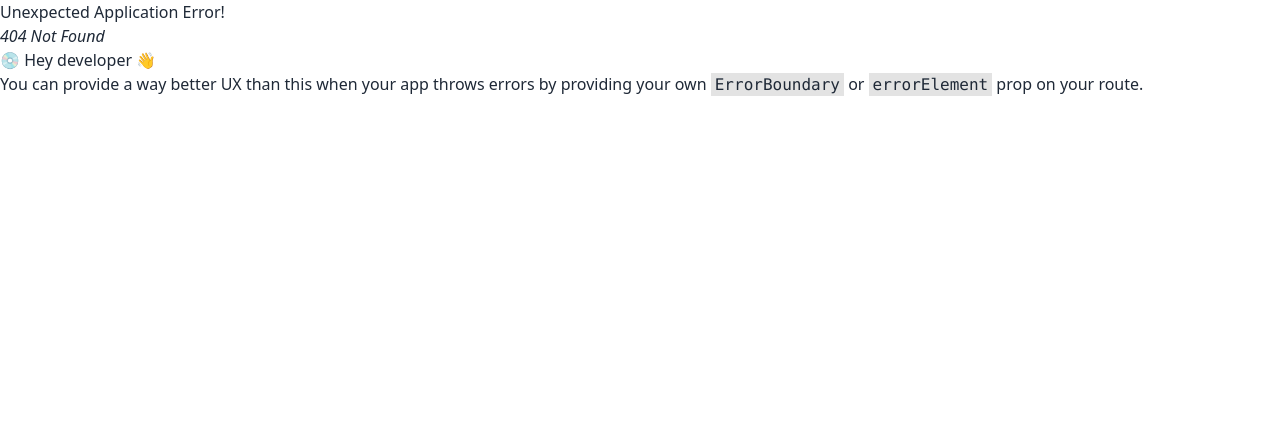
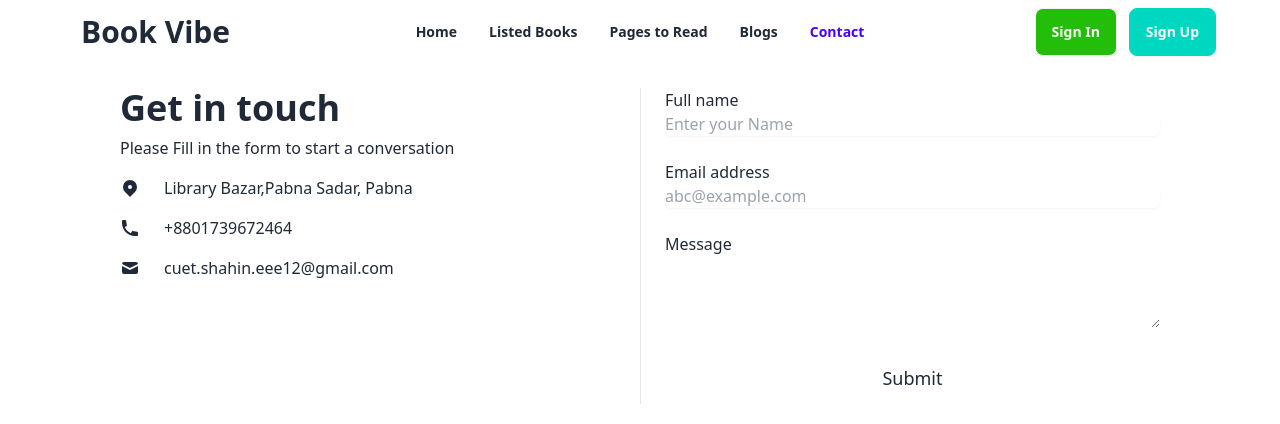
Before and after one commit to shahinalom9343/Book-Store-Project, a React (Vite) app: page /contact in a window 1280 px wide. Before the commit this address had no page. Shown: the top 424 px of the page. Built offline with nearby package versions, Linux system fonts and the light colour scheme.

Commit message:
Added more two pages of blogs,contact pages with dinamatically and also blog page as 404 not found page

```diff
--- a/src/components/Banner/Banner.jsx
+++ b/src/components/Banner/Banner.jsx
@@ -15,7 +15,7 @@
               enlightenment. With each turn of the page, meeting fascinating
               characters, and delving into the depths of human experience.
             </p>
-            <NavLink to="listed_books" className="btn btn-success text-white">
+            <NavLink to="listed_books" className="btn bg-[#23BE0A] text-white">
               View the List
             </NavLink>
           </div>
--- a/src/components/ListedBooks/ReadBooks.jsx
+++ b/src/components/ListedBooks/ReadBooks.jsx
@@ -17,7 +17,7 @@
   } = readBook;
   return (
     <div className="flex flex-col gap-4">
-      <div className="p-10 border-[#13131326] flex gap-10 border-2 border-gray-200 border-opacity-70">
+      <div className="p-10 border-[#13131326] flex lg:flex-row flex-col gap-10 border-2 border-gray-200 border-opacity-70">
         <figure>
           <img src={image} alt="Book" className="rounded-xl h-80 w-80" />
         </figure>
@@ -40,21 +40,21 @@
             <div>Page: {totalPages}</div>
           </div>
           <hr />
-          <div className="flex gap-10">
+          <div className="flex gap-2 lg:gap-10 flex-col lg:flex-row">
             <div className="bg-cyan-100 rounded-lg bg-opacity-65">
-              <button className="btn btn-active btn-ghost text-sky-500">
+              <button className="btn btn-active btn-ghost text-sky-500 w-full">
                 Category:{category}
               </button>
             </div>
             <div className="bg-orange-100 rounded-lg bg-opacity-65">
-              <button className="btn btn-active btn-ghost text-red-500">
+              <button className="btn btn-active btn-ghost text-red-500 w-full">
                 Rating : {rating}
               </button>
             </div>
             <div className="bg-[#23BE0A] rounded-lg">
               <Link
                 to={`/book/${bookId}`}
-                className="btn btn-active btn-ghost  text-white"
+                className="btn btn-active btn-ghost  text-white w-full"
               >
                 View Details
               </Link>
--- a/src/components/Navbar/Navbar.jsx
+++ b/src/components/Navbar/Navbar.jsx
@@ -3,7 +3,7 @@
 const Navbar = () => {
   return (
     <div className="mb-4">
-      <div className="navbar shadow-xl z-10">
+      <div className="navbar shadow-3xl z-10">
         <div className="navbar-start">
           <div className="dropdown">
             <div tabIndex={0} role="button" className="btn btn-ghost lg:hidden">
@@ -35,6 +35,12 @@
               <li>
                 <a>Pages to Reload</a>
               </li>
+              <li>
+                <a>Blogs</a>
+              </li>
+              <li>
+                <a>Contacts</a>
+              </li>
             </ul>
           </div>
           <a className="btn btn-ghost text-xl lg:text-3xl">Book Vibe</a>
@@ -65,10 +71,26 @@
             >
               Pages to Read
             </NavLink>
+            <NavLink
+              to="/blogs"
+              className={({ isActive }) =>
+                isActive ? "text-primary font-bold" : "font-bold"
+              }
+            >
+              Blogs
+            </NavLink>
+            <NavLink
+              to="/contact"
+              className={({ isActive }) =>
+                isActive ? "text-primary font-bold " : "font-bold"
+              }
+            >
+              Contact
+            </NavLink>
           </ul>
         </div>
         <div className="navbar-end flex gap-3">
-          <a className="btn btn-success text-white">Sign In</a>
+          <a className="btn bg-[#23BE0A] text-white">Sign In</a>
           <a className="btn btn-accent text-white">Sign Up</a>
         </div>
       </div>
--- /dev/null
+++ b/src/components/blogs/Blogs.jsx
@@ -0,0 +1,29 @@
+import { Link } from "react-router-dom";
+
+const Blogs = () => {
+  return (
+    <section className="flex items-center h-full p-16 dark:bg-gray-50 dark:text-gray-800">
+      <div className="container flex flex-col items-center justify-center px-5 mx-auto my-8">
+        <div className="max-w-md text-center">
+          <h2 className="mb-8 font-extrabold text-9xl dark:text-gray-400">
+            <span className="sr-only">Error</span>404
+          </h2>
+          <p className="text-2xl font-semibold md:text-3xl">
+            Sorry, we couldn't find this page.
+          </p>
+          <p className="mt-4 mb-8 dark:text-gray-600">
+            But dont worry, you can find plenty of other things on our homepage.
+          </p>
+          <Link
+            to="/"
+            className="px-8 py-3 font-semibold rounded dark:bg-violet-600 dark:text-gray-50"
+          >
+            Back to homepage
+          </Link>
+        </div>
+      </div>
+    </section>
+  );
+};
+
+export default Blogs;
--- /dev/null
+++ b/src/components/contact/Contact.jsx
@@ -0,0 +1,90 @@
+const Contact = () => {
+  return (
+    <section className="py-6 dark:bg-gray-100 dark:text-gray-900 min-h-screen">
+      <div className="grid max-w-6xl grid-cols-1 px-6 mx-auto lg:px-8 md:grid-cols-2 md:divide-x">
+        <div className="py-6 md:py-0 md:px-6">
+          <h1 className="text-4xl font-bold">Get in touch</h1>
+          <p className="pt-2 pb-4">
+            Please Fill in the form to start a conversation
+          </p>
+          <div className="space-y-4">
+            <p className="flex items-center">
+              <svg
+                xmlns="http://www.w3.org/2000/svg"
+                viewBox="0 0 20 20"
+                fill="currentColor"
+                className="w-5 h-5 mr-2 sm:mr-6"
+              >
+                <path
+                  fillRule="evenodd"
+                  d="M5.05 4.05a7 7 0 119.9 9.9L10 18.9l-4.95-4.95a7 7 0 010-9.9zM10 11a2 2 0 100-4 2 2 0 000 4z"
+                  clipRule="evenodd"
+                ></path>
+              </svg>
+              <span>Library Bazar,Pabna Sadar, Pabna</span>
+            </p>
+            <p className="flex items-center">
+              <svg
+                xmlns="http://www.w3.org/2000/svg"
+                viewBox="0 0 20 20"
+                fill="currentColor"
+                className="w-5 h-5 mr-2 sm:mr-6"
+              >
+                <path d="M2 3a1 1 0 011-1h2.153a1 1 0 01.986.836l.74 4.435a1 1 0 01-.54 1.06l-1.548.773a11.037 11.037 0 006.105 6.105l.774-1.548a1 1 0 011.059-.54l4.435.74a1 1 0 01.836.986V17a1 1 0 01-1 1h-2C7.82 18 2 12.18 2 5V3z"></path>
+              </svg>
+              <span>+8801739672464</span>
+            </p>
+            <p className="flex items-center">
+              <svg
+                xmlns="http://www.w3.org/2000/svg"
+                viewBox="0 0 20 20"
+                fill="currentColor"
+                className="w-5 h-5 mr-2 sm:mr-6"
+              >
+                <path d="M2.003 5.884L10 9.882l7.997-3.998A2 2 0 0016 4H4a2 2 0 00-1.997 1.884z"></path>
+                <path d="M18 8.118l-8 4-8-4V14a2 2 0 002 2h12a2 2 0 002-2V8.118z"></path>
+              </svg>
+              <span>cuet.shahin.eee12@gmail.com</span>
+            </p>
+          </div>
+        </div>
+        <form
+          novalidate=""
+          className="flex flex-col py-6 space-y-6 md:py-0 md:px-6"
+        >
+          <label className="block">
+            <span className="mb-1">Full name</span>
+            <input
+              type="text"
+              placeholder="Enter your Name"
+              className="block w-full rounded-md shadow-sm focus:ring focus:ring-opacity-75 focus:dark:ring-violet-600 dark:bg-gray-100"
+            />
+          </label>
+          <label className="block">
+            <span className="mb-1">Email address</span>
+            <input
+              type="email"
+              placeholder="abc@example.com"
+              className="block w-full rounded-md shadow-sm focus:dark:ring-violet-600 dark:bg-gray-100"
+            />
+          </label>
+          <label className="block">
+            <span className="mb-1">Message</span>
+            <textarea
+              rows="3"
+              className="block w-full rounded-md  focus:dark:ring-violet-600 dark:bg-gray-100"
+            ></textarea>
+          </label>
+          <button
+            type="button"
+            className="self-center px-8 py-3 text-lg rounded focus:ring hover:ring focus:ring-opacity-75 dark:bg-violet-600 dark:text-gray-50 focus:dark:ring-violet-600 hover:dark:ring-violet-600 w-full"
+          >
+            Submit
+          </button>
+        </form>
+      </div>
+    </section>
+  );
+};
+
+export default Contact;
--- a/src/components/details/BookDetails.jsx
+++ b/src/components/details/BookDetails.jsx
@@ -32,7 +32,7 @@
           <span className="font-bold">Review:</span>
           {book.review}{" "}
         </p>
-        <div className="flex gap-6">
+        <div className="flex gap-1 lg:gap-6">
           <p className="font-bold">Tag</p>
           {book.tags.map((tag) => (
             <p className="text-green-500">#{tag}</p>
```
Also changed, not shown: src/main.jsx (+10 -0 lines).
